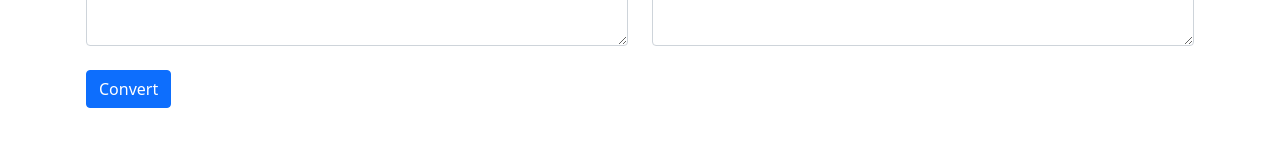
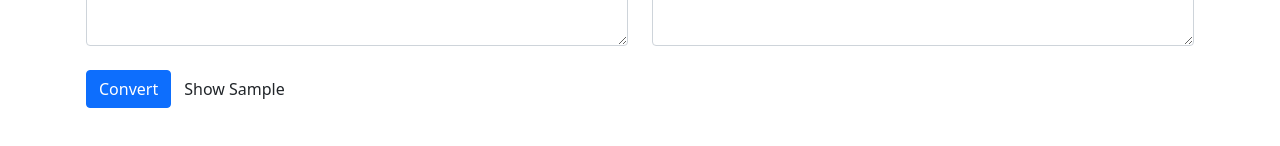
Before and after one commit to mac10046/vtl-tools, an Angular app: page /vtl-get-response-mapping in a window 1280 px wide. Shown: the part 306-452 px from the top of the page. Built offline with nearby package versions, Linux system fonts and the light colour scheme.

Commit message:
path correction and show sample added

```diff
--- a/src/app/tools/vtl-converter/vtl-converter.component.html
+++ b/src/app/tools/vtl-converter/vtl-converter.component.html
@@ -13,6 +13,7 @@
     </div>
     <br>
     <button class="btn btn-primary" type="button" id="convertJSONToVelocityTemplate" (click)="convertJSONToVelocityTemplate()">Convert</button>
+    <button class="btn btn-secoundary float-end" type="button" id="convertJSONToVelocityTemplate" (click)="convertSample()">Show Sample</button>
     <p class="text-danger mt-2" *ngIf="errorMessage">Check Your JSON, {{errorMessage}}</p>
   </form>
 </div>
--- a/src/app/tools/vtl-converter/vtl-converter.component.ts
+++ b/src/app/tools/vtl-converter/vtl-converter.component.ts
@@ -26,14 +26,14 @@ export class VtlConverterComponent {
     {\n`;
     try {
       inputJSON = JSON.parse(inputJSON);
-      output += this.recursiveApproach(inputJSON, start);
+      output += this.recursiveApproach(inputJSON, start, '$inputRoot');
       this.vtlForm.controls['outputVTL'].setValue(output + '}');
     } catch (error) {
       this.errorMessage = error;
     }
   }
 
-  recursiveApproach(inputJSON: any, output: string) {
+  recursiveApproach(inputJSON: any, output: string, path: string) {
     this.tabCounter = this.tabCounter + 1;
     // Iterating through each element in the input JSON object
     for (const [key, value] of Object.entries(inputJSON)) {
@@ -41,21 +41,21 @@ export class VtlConverterComponent {
       if (typeof value == 'string')
         output +=
           this.addTabs(this.tabCounter) +
-          `\t"${key}" : "$util.escapeJavaScript($inputRoot.${key})"\n`;
+          `\t"${key}" : "$util.escapeJavaScript(${path}.${key})"\n`;
       else if (typeof value == 'number')
         output +=
           this.addTabs(this.tabCounter) +
-          `\t"${key}" : "$util.escapeJavaScript($inputRoot.${key})"\n`;
+          `\t"${key}" : "$util.escapeJavaScript(${path}.${key})"\n`;
       else if (typeof value == 'object') {
         if (Array.isArray(value)) {
           output +=
             this.addTabs(this.tabCounter) +
-            `\t"${key}" : $util.escapeJavaScript($inputRoot.${key})\n`;
+            `\t"${key}" : $util.escapeJavaScript(${path}.${key})\n`;
         } else {
           output +=
             this.addTabs(this.tabCounter) +
             `"${key}" : ` +
-            this.recursiveApproach(value, '{\n\t') +
+            this.recursiveApproach(value, '{\n\t', path + '.' + key) +
             this.addTabs(this.tabCounter) + '}' +
             `\n`;
         }
@@ -77,6 +77,33 @@ export class VtlConverterComponent {
     }
     return '';
     debugger;
+  }
+
+  convertSample() {
+    this.vtlForm.controls['inputJson'].setValue(`{
+      "glossary": {
+        "title": "example glossary",
+        "GlossDiv": {
+          "title": "S",
+          "GlossList": {
+            "GlossEntry": {
+              "ID": "SGML",
+              "SortAs": "SGML",
+              "GlossTerm": "Standard Generalized Markup Language",
+              "Acronym": "SGML",
+              "Abbrev": "ISO 8879:1986",
+              "GlossDef": {
+                "para": "A meta-markup language, used to create markup languages such as DocBook.",
+                "GlossSeeAlso": ["GML", "XML"]
+              },
+              "GlossSee": "markup"
+            }
+          }
+        }
+      }
+    }`);
+
+    this.convertJSONToVelocityTemplate();
   }
 }
 
```
